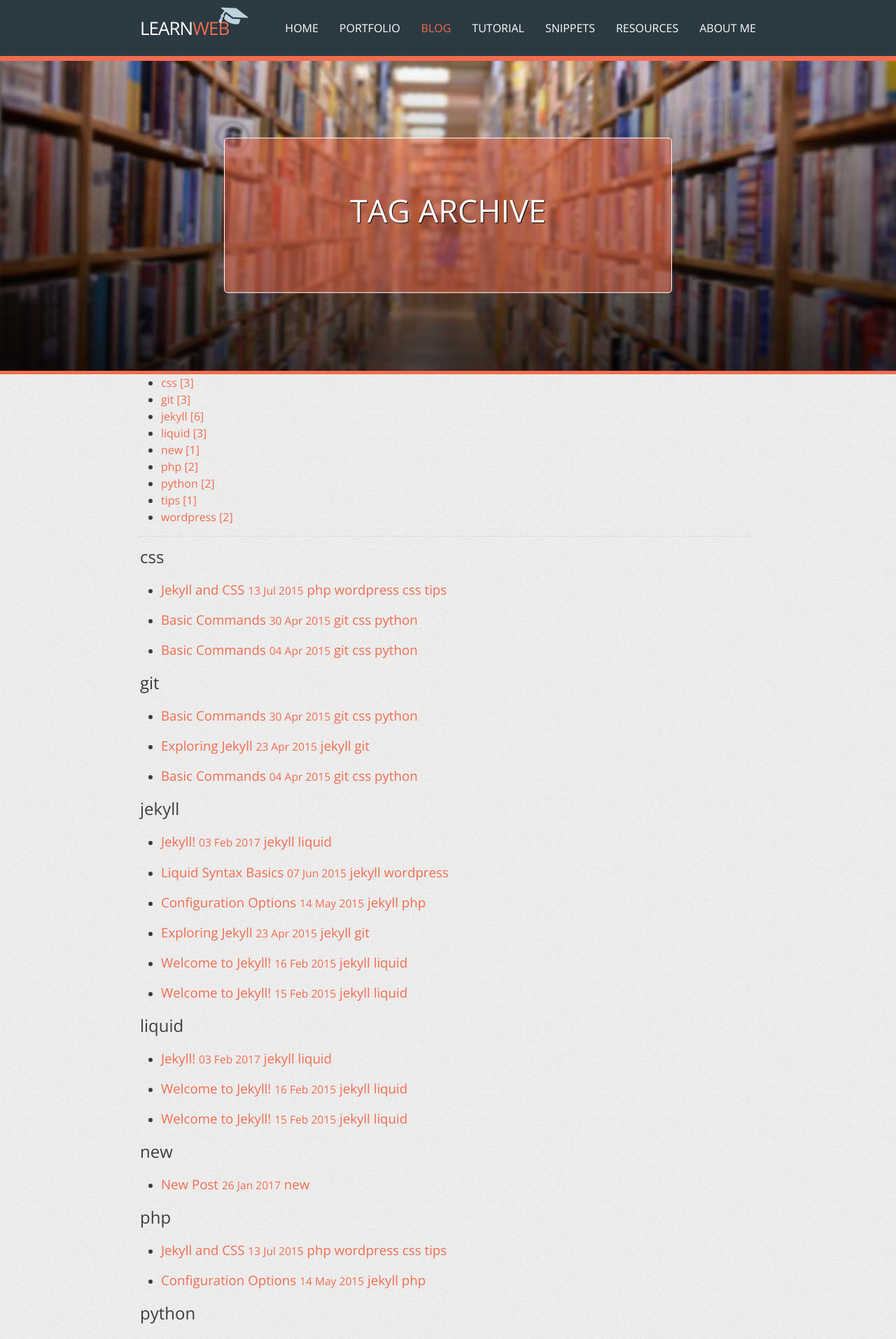
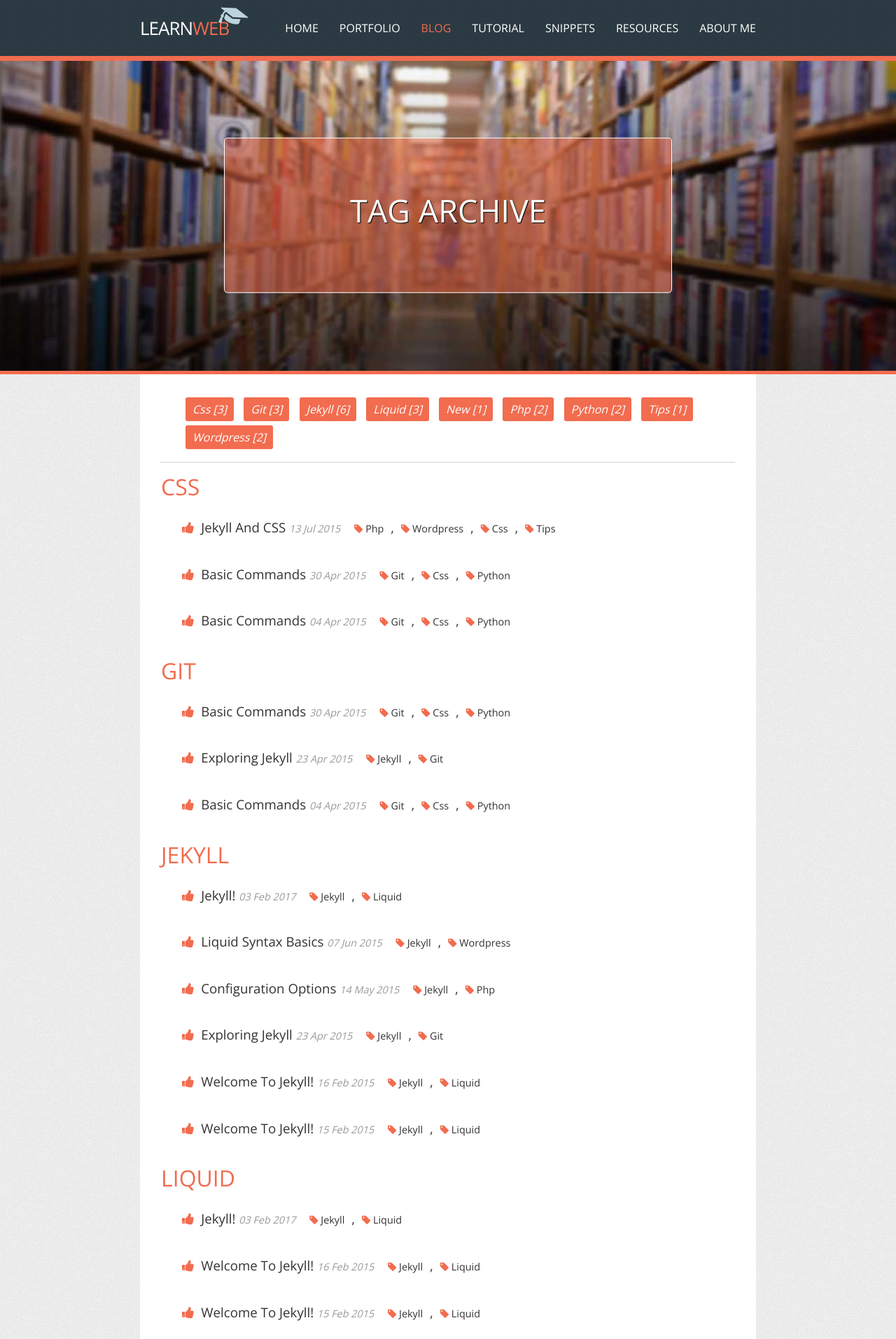
Before and after one commit to mahafuzur/LearnWeb, a Jekyll site: the page built from blog/tags.html, in a window 1280 px wide. Shown: the top 1914 px of the page at 70% size. Built offline with Jekyll 4.4.1, drawn with Linux system fonts in a browser that asks for light colours; nearby versions of some CDN libraries; library files that are not in the unit come from our copies.

Commit message:
style the tags archive page

```diff
--- a/_includes/post-tags.html
+++ b/_includes/post-tags.html
@@ -1,6 +1,5 @@
 <p {{include.class}}>
   {% for tag in post.tags %}
   <a href="{{site.baseurl}}/blog/tags.html#{{tag}}"><i class="fa fa-tag"></i> {{tag}}</a>
-  {% unless forloop.last%},{% endunless %}
-  {% endfor %}
+  {% unless forloop.last%},{% endunless %}{% endfor %}
 </p>
--- /dev/null
+++ b/_sass/_archive.scss
@@ -0,0 +1,60 @@
+.archive_page{
+  background: #fff;
+  padding: 30px;
+  ul{
+    list-style: none;
+  }
+  .site_tags{
+
+      li{
+        display: inline-block;
+        margin: 3px 5px;
+        a{
+          text-decoration: none;
+          font-style: italic;
+          text-transform: capitalize;
+          color: #fff;
+          background: $brand-color1;
+          padding: 5px 10px;
+          display: block;
+          border-radius: 3px;
+        }
+    }
+  }
+
+  .tag_title{
+    text-transform: uppercase;
+    color: $brand-color1;
+    font-size: 2rem;
+  }
+  .tag_post{
+    h3{
+      text-transform: capitalize;
+      i:first-child{
+        color: $brand-color1;
+      }
+      p{
+        display: inline-block;
+        margin-left: 5px;
+        a{
+          font-size: 0.9rem;
+        }
+      }
+      & a:hover{
+          color: $brand-color1;
+      }
+    }
+    a{
+      color: #333;
+      text-decoration: none;
+      display: inline-block;
+      padding: 5px;
+
+      small{
+        font-size: 0.9rem;
+        color: #999;
+        font-style: italic;
+      }
+    }
+  }
+}
--- a/blog/tags.html
+++ b/blog/tags.html
@@ -4,6 +4,9 @@ title: Tag Archive
 image: slider_bg.jpg
 ---
 
+
+<section class="archive_page">
+	<div class="site_tags">
 		<ul class="tag-cloud">
 		{% capture site_tags %}{% for tag in site.tags %}{{tag | first}}{% unless forloop.last %},{% endunless %}{% endfor %}{% endcapture %}
 		{% assign sortedTags = site_tags | split: "," | sort %}
@@ -12,26 +15,27 @@ image: slider_bg.jpg
 		<li><a href="{{site.baseurl}}/blog/tags.html#{{tag}}">{{tag}} [{{site.tags[tag].size}}]</a></li>
 		{% endfor %}
 		</ul>
+	</div>
 
 	<hr>
 
 	{% for tag in sortedTags %}
-	<h2 id="{{ tag | slugify }}">{{ tag }}</h2>
+		<h2 id="{{ tag | slugify }}" class="tag_title">{{ tag }}</h2>
 		<ul>
 		 {% for post in site.posts %}
 			 {% if post.tags contains tag %}
-		 <li>
-		 <h3>
+			 <li class="tag_post">
+			 <h3><i class="fa fa-thumbs-up"></i>
 			 <a href="{{ post.url }}">
 			 {{ post.title }}
 			 <small>{{ post.date | date_to_string }}</small>
 			 </a>
-		 {% for tag in post.tags %}
-			 <a class="tag" href="{{site.baseurl}}/blog/tags.html#{{ tag | slugify }}">{{ tag }}</a>
-		 {% endfor %}
+			 	{% include post-tags.html %}
 			 </h3>
 			 </li>
 			 {% endif %}
 		 {% endfor %}
 		</ul>
 	{% endfor %}
+
+</section>
--- a/css/main.scss
+++ b/css/main.scss
@@ -75,5 +75,6 @@ $on-laptop:        800px;
         "snippets",
         "blog",
         "tutorial",
-        "about"
+        "about",
+        "archive"
 ;
```
Lines whose indentation alone changed are shown as unchanged.
